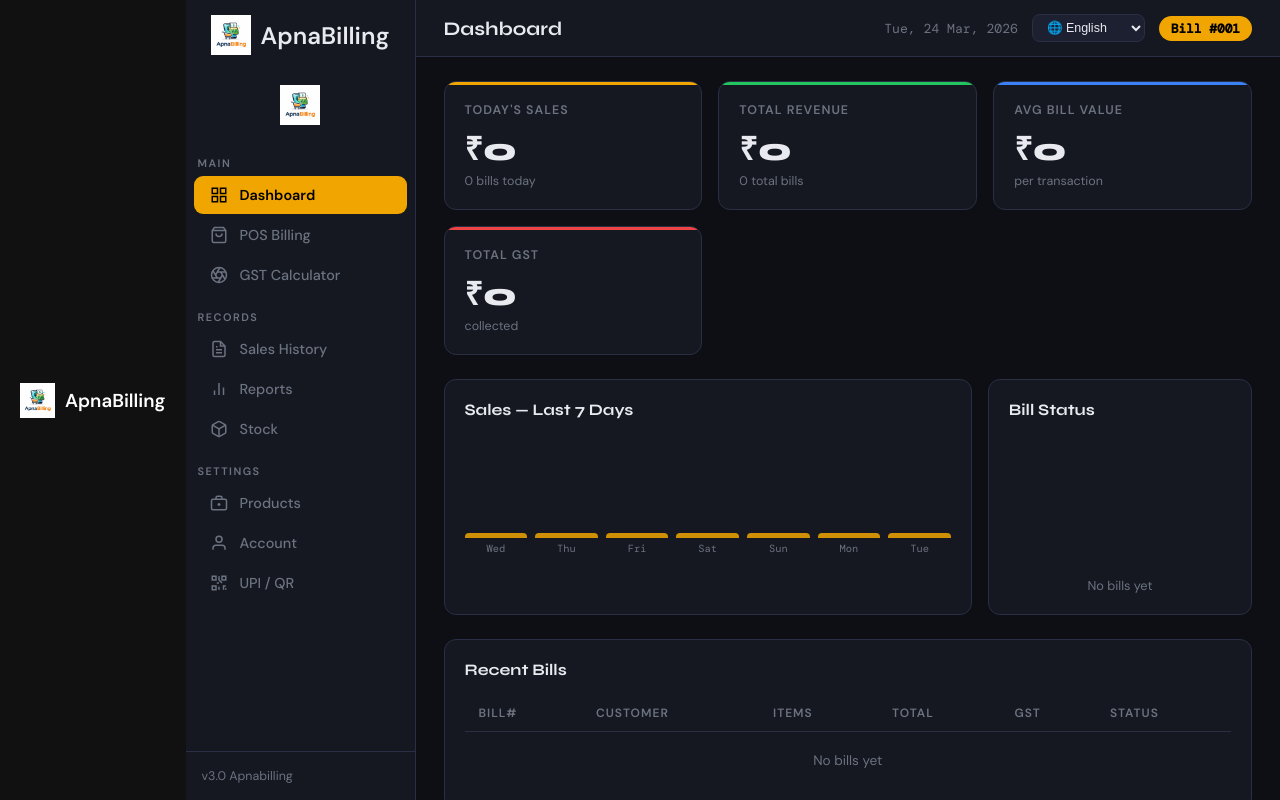
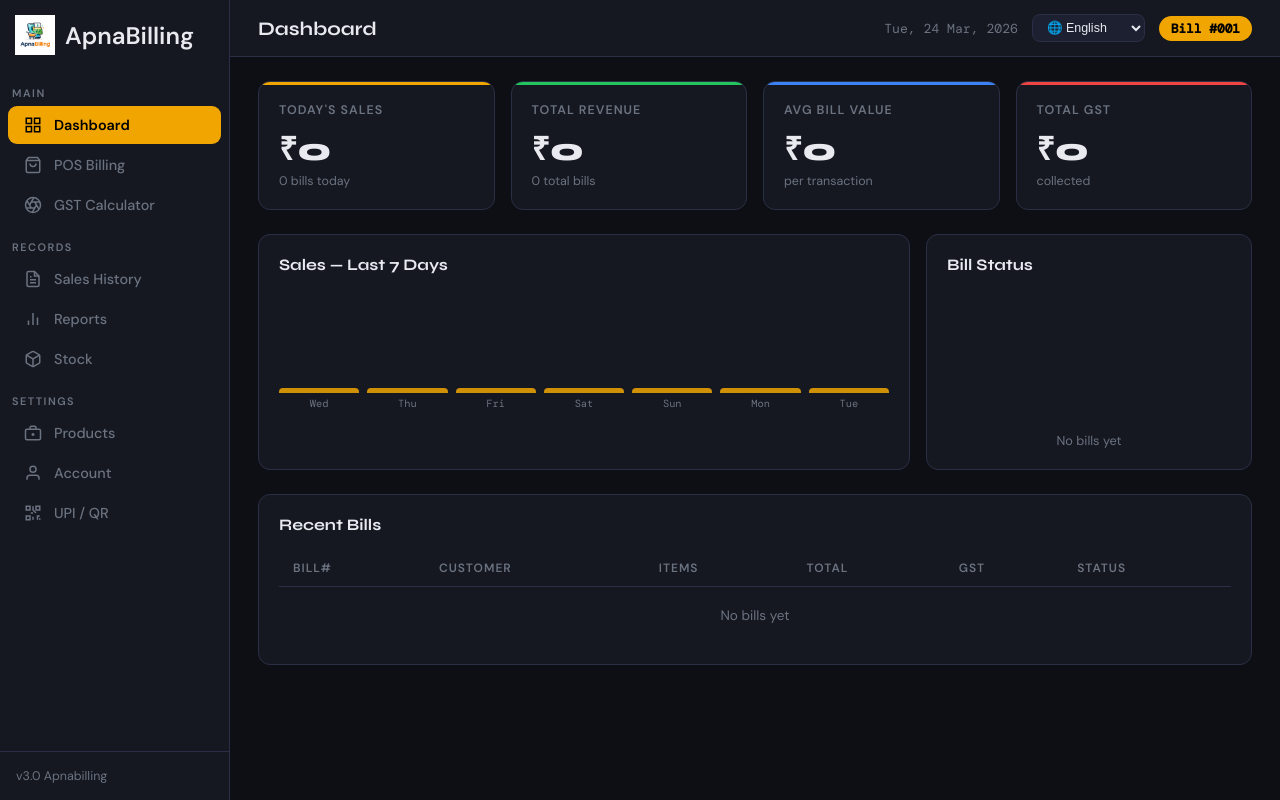
Before and after one commit to samyakfulambarkar/ApnaBilling, a website: page index.html in a window 1280 px wide. Drawn offline with nearby package versions, Linux system fonts and the light colour scheme; a web font is replaced by a local one.

Commit message:
removed extra logos

```diff
--- a/index.html
+++ b/index.html
@@ -251,12 +251,7 @@
 
   <!-- TOPBAR -->
 
-<div style="display:flex; justify-content:space-between; align-items:center; padding:10px 20px; background:#111; color:#fff;">
-
-  <div style="display:flex; align-items:center; gap:10px;">
-    <img src="logo.png" width="35">
-    <h3>ApnaBilling</h3>
-  </div>
+
 
   <button id="installBtn" style="display:none;">Install 📲</button>
 
@@ -265,16 +260,9 @@
 <!-- SIDEBAR -->
 <aside id="sidebar">
   <div style="display:flex; align-items:center; gap:10px; padding:15px;">
-
-  <img src="logo.png" style="width:40px; height:40px; object-fit:contain; margin-left:10px;">
-
-  <h2 style="margin:0;">ApnaBilling</h2>
-
+  <img src="logo.png" style="width:40px;">
+  <h2>ApnaBilling</h2>
 </div>
-
-<div style="display:flex; align-items:center; gap:10px; padding:15px; justify-content:center;">
-
-  <img src="logo.png" style="width:40px; height:40px; object-fit:contain;">
 
 </div>
   <div class="sidebar-nav">
```
